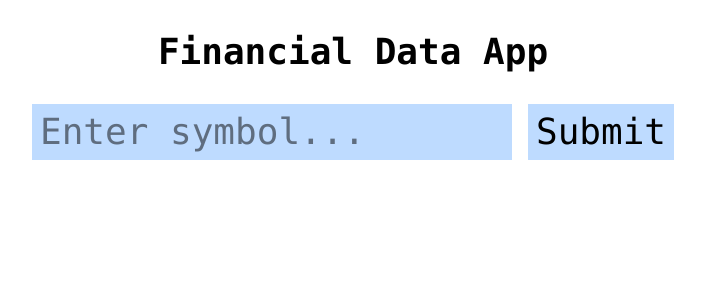
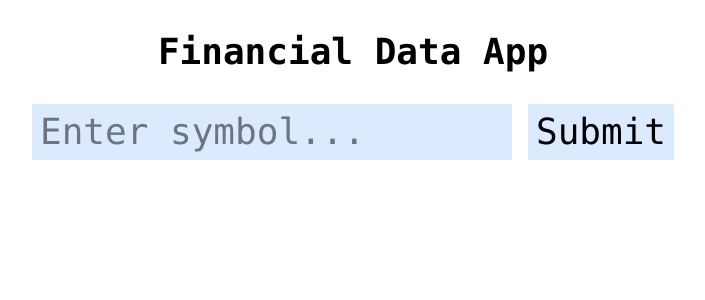
Before and after one commit to gabholli/stock-market-app, a Next.js app: page / in a window 1280 px wide. Shown: the top 300 px of the page, without its empty margins (287-992 px from the left). Built offline with nearby package versions, Linux system fonts and the light colour scheme.

Commit message:
Updated form background color

```diff
--- a/src/app/components/Search.tsx
+++ b/src/app/components/Search.tsx
@@ -3,8 +3,8 @@ import { SearchProps } from "../types/types"
 export default function Search({ placeholder }: SearchProps) {
     return (
         <form method="GET" className="flex gap-x-4 justify-center">
-            <input placeholder={placeholder} className="p-2 bg-blue-200" name="symbol" />
-            <button className="py-1 px-2 bg-blue-200" type="submit">Submit</button>
+            <input placeholder={placeholder} className="p-2 bg-blue-100" name="symbol" />
+            <button className="py-1 px-2 bg-blue-100" type="submit">Submit</button>
         </form>
     )
 }
```
